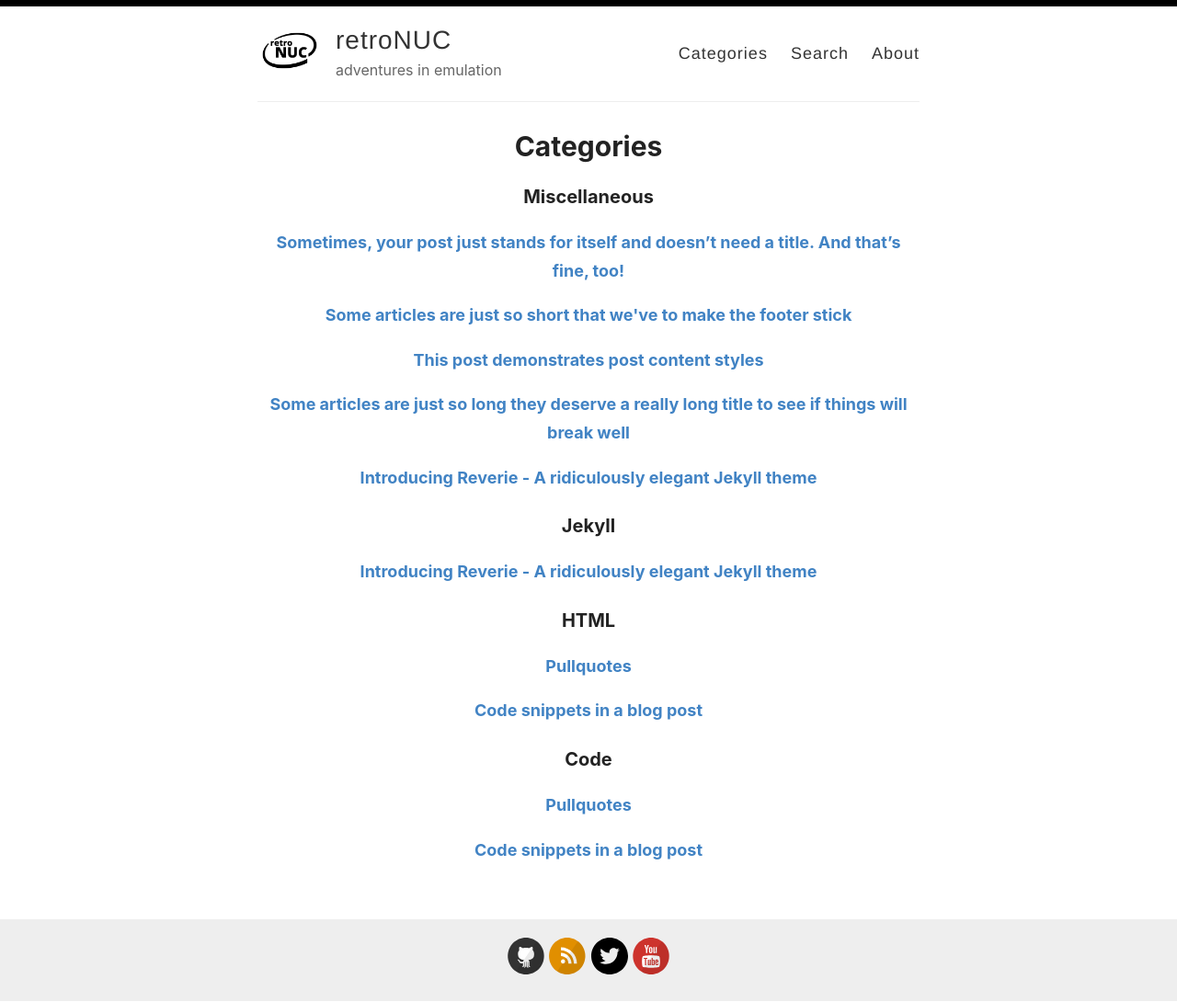
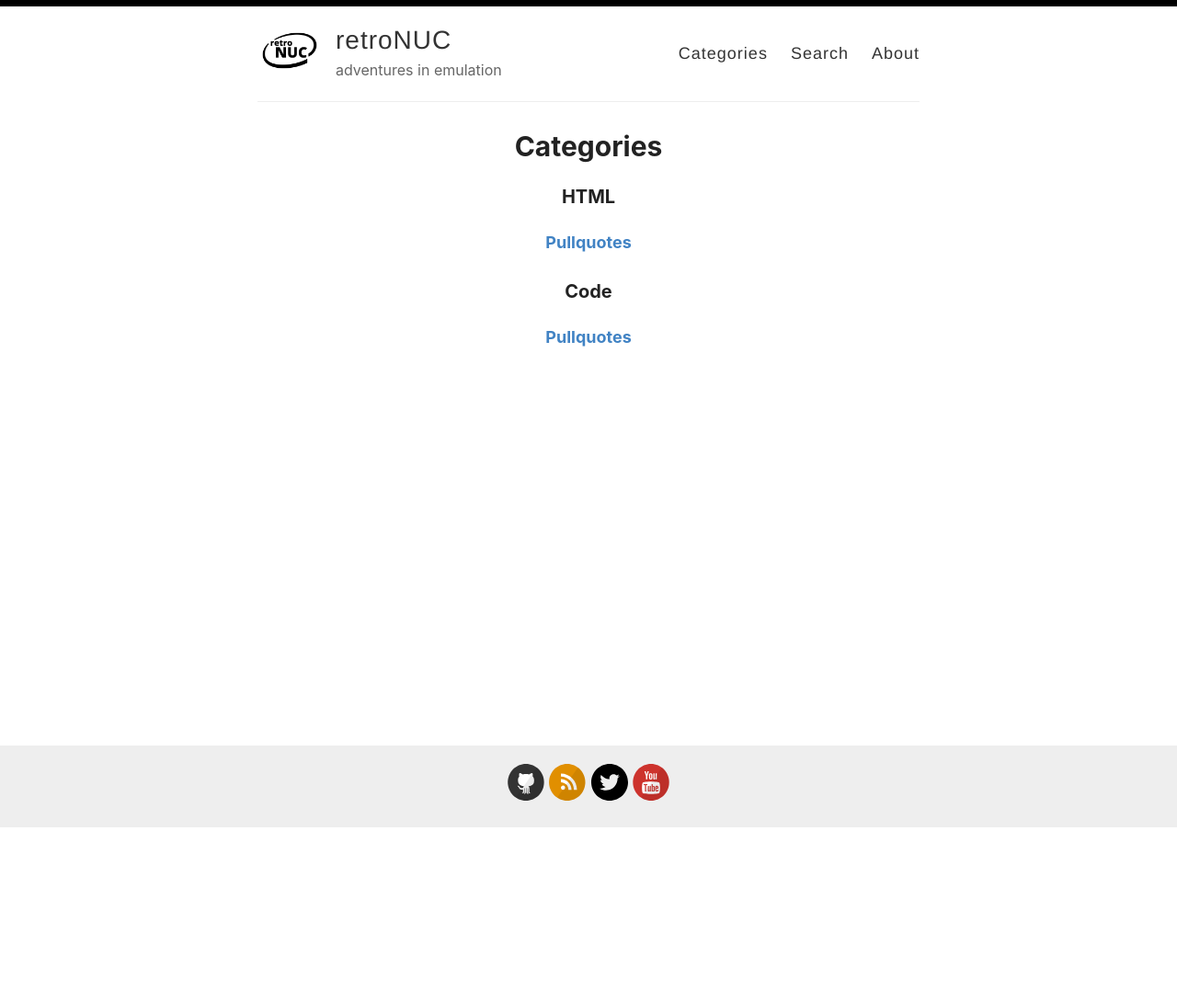
Before and after one commit to nearlyphil/nearlyphil.github.io, a Jekyll site: the page built from _pages/categories.md, in a window 1280 px wide. Shown: the whole page at 92% size. Built offline with Jekyll 4.4.1, drawn with Linux system fonts in a browser that asks for light colours; after the commit the page ends 901 px from its top, so only the background shows below that; part of the change alters nothing that is shown.

Commit message:
First test at 'branching' with WIP pages

````diff
--- a/_pages/about.md
+++ b/_pages/about.md
@@ -1,29 +1,31 @@
 ---
 layout: page
-title: About
+title: About retroNUC
 permalink: /about/
 ---
 
-[Reverie](https://github.com/amitmerchant1990/reverie) is a Jekyll theme which is simple and opinionated. It's actually a fork of [jekyll-now](https://github.com/barryclark/jekyll-now) with some additional features and personal touches which I've implemented to suit my needs for [my blog](https://www.amitmerchant.com).
+The retroNUC project comes from a very ambitious idea:
 
-This is a plug-and-play Jekyll theme which you can use on GitHub Pages without even setting up a local environment.
+> is it possible to have every game
 
-## Features
+It's the dream of the 'video game super console', isn't it?
 
-- Command-line free fork-first workflow, using GitHub.com to create, customize and post to your blog
-- Fully responsive and mobile optimized base theme
-- Sass/Coffeescript support using Jekyll 2.0
-- Free hosting on your GitHub Pages user site
-- All the SEO goodies comes in-built
-- Markdown blogging
-- Syntax highlighting using Pygments
-    - [Dracula syntax theme](https://draculatheme.com/) included
-- Disqus commenting
-- Google Analytics integration
-- Fuzzy search across blog posts
-- Pagination of posts works out-of-the-box.
-- Categorize posts out-of-the box
-- RSS Feed
-- In-built sitemap
+## Goals
+* Set up full, playable collections for all gamepad-based consoles
+  * In order to
 
-Learn more about it [here](https://github.com/amitmerchant1990/reverie) on how to get started.
+* Achieve the best _realistic_ experienceSet up a realistic experience while playing these games, if possible
+  * As the games were meant to be played - No internal resolution boosting
+  * Use RetroArch's overlay/shader systems where appropiate to emulate the look of CRT/LCD screens at a 4K resolution, without needing to invest in expensive older technology
+
+* Present games in a user-friendly way that preserves the history
+
+* Contribute back to video game emulation and preservation resources
+  * Capture/gather my own screenshots and video clips where existing resources don't meet my own quality standards, and upload these
+  * Use my own coding and development experience to test and report issues, as well as submit bug fixes or feature improvements to open-source software such as emulators
+
+* Develop my own skills in the following:
+  * Familiarity with linux-based systems
+  *
+  * Web development, markdown
+  * Image and video editing skills
--- a/_posts/2019-02-13-introducing-reverie-jekyll-theme.md
+++ /dev/null
@@ -1,85 +0,0 @@
----
-layout: post
-title: Introducing Reverie - A ridiculously elegant Jekyll theme
-categories: [Miscellaneous, Jekyll]
----
-
-[Reverie](https://github.com/amitmerchant1990/reverie) is a [Jekyll](https://jekyllrb.com/)-powered theme which is simple and opinionated. It's actually a fork of [jekyll-now](https://github.com/barryclark/jekyll-now) with some additional features and personal touches which I've implemented to suit my needs for my blog.
-
-This is a plug-and-play Jekyll theme which you can use on GitHub Pages without even setting up a local environment.
-
-![](/images/reverie-demo.png)
-
-## Features overview
-
-- Command-line free fork-first workflow, using GitHub.com to create, customize and post to your blog
-- Fully responsive and mobile optimized base theme
-- Sass/Coffeescript support using Jekyll 2.0
-- Free hosting on your GitHub Pages user site
-- All the SEO goodies comes in-built
-- Markdown blogging
-- Syntax highlighting using Pygments
-    - [Dracula syntax theme](https://draculatheme.com/) included
-- Disqus commenting
-- Google Analytics integration
-- Fuzzy search across blog posts
-- Pagination of posts works out-of-the-box.
-- Categorize posts out-of-the box
-- RSS Feed
-- In-built sitemap
-
-<div style="text-align: center;">
- <script async type="text/javascript" src="//cdn.carbonads.com/carbon.js?serve=CE7D6KJY&placement=wwwamitmerchantcom" id="_carbonads_js"></script>
-</div>
-
-## Using Reverie on GitHub Pages
-
-### Step 1) Fork Reverie to your User Repository
-
-Fork [this repository](https://github.com/amitmerchant1990/reverie), then rename the repository to `yourgithubusername.github.io`.
-
-Alternatively, you can use [Use this template](https://github.com/amitmerchant1990/reverie/generate) button if you want to create a repository with a clean commit history which will use Reverie as a template.
-
-Your Jekyll blog will often be viewable immediately at <https://yourgithubusername.github.io> (if it's not, you can often force it to build by completing step 2)
-
-### Step 2) Customize and view your site
-
-Enter your site name, description, avatar and many other options by editing the `_config.yml` file. You can easily turn on Google Analytics tracking, Disqus commenting and social icons here.
-
-Making a change to `_config.yml` (or any file in your repository) will force GitHub Pages to rebuild your site with jekyll. Your rebuilt site will be viewable a few seconds later at <https://yourgithubusername.github.io> - if not, give it ten minutes as GitHub suggests and it'll appear soon.
-
-### Step 3) Publish your first blog post
-
-Create a new file called `/_posts/2019-2-13-Hello-World.md` to publish your first blog post. That's all you need to do to publish your first blog post! This [Markdown Cheatsheet](https://github.com/adam-p/markdown-here/wiki/Markdown-Cheatsheet) might come in handy while writing the posts.
-
-> You can add additional posts in the browser on GitHub.com too! Just hit the <kbd>Create new file</kbd> button in `/_posts/` to create new content. Just make sure to include the [front-matter](http://jekyllrb.com/docs/frontmatter/) block at the top of each new blog post and make sure the post's filename is in this format: year-month-day-title.md
-
-## Using Categories in Reverie
-
-You can categorize your content based on `categories` in Reverie. For this, you just need to add `categories` in front matter like below:
-
-For adding single category:
-
-```md
-categories: JavaScript
-```
-
-For adding multiple categories:
-
-```md
-categories: [PHP, Laravel]
-```
-
-The contegorized content can be shown over this URL: <https://yourgithubusername.github.io/categories/>
-
-## RSS
-
-The generated [RSS feed](https://en.wikipedia.org/wiki/RSS) of your blog can be found at <https://yourgithubusername.github.io/feed>. You can see the example RSS feed over [here](https://www.amitmerchant.com/reverie/feed).
-
-## Sitemap
-
-The generated sitemap of your blog can be found at <https://yourgithubusername.github.io/sitemap>. You can see the example sitemap feed over [here](https://www.amitmerchant.com/reverie/sitemap).
-
-## License
-
-MIT
--- a/_posts/2019-08-08-no-title-posts.md
+++ /dev/null
@@ -1,6 +0,0 @@
----
-layout: post
-title: ""
-categories: Miscellaneous
----
-Sometimes, your post just stands for itself and doesn't need a title. And that's fine, too!
--- a/_posts/2019-7-27-super-long-article.md
+++ /dev/null
@@ -1,11 +0,0 @@
----
-layout: post
-title: Some articles are just so long they deserve a really long title to see if things will break well
-categories: Miscellaneous
----
-
-Lorem ipsum dolor sit amet, consectetur adipiscing elit. Fusce bibendum neque eget nunc mattis eu sollicitudin enim tincidunt. Vestibulum lacus tortor, ultricies id dignissim ac, bibendum in velit. Proin convallis mi ac felis pharetra aliquam. Curabitur dignissim accumsan rutrum. In arcu magna, aliquet vel pretium et, molestie et arcu. Mauris lobortis nulla et felis ullamcorper bibendum. Phasellus et hendrerit mauris. Proin eget nibh a massa vestibulum pretium. Suspendisse eu nisl a ante aliquet bibendum quis a nunc. Praesent varius interdum vehicula. Aenean risus libero, placerat at vestibulum eget, ultricies eu enim. Praesent nulla tortor, malesuada adipiscing adipiscing sollicitudin, adipiscing eget est.
-
-Lorem ipsum dolor sit amet, consectetur adipiscing elit. Fusce bibendum neque eget nunc mattis eu sollicitudin enim tincidunt. Vestibulum lacus tortor, ultricies id dignissim ac, bibendum in velit. Proin convallis mi ac felis pharetra aliquam. Curabitur dignissim accumsan rutrum. In arcu magna, aliquet vel pretium et, molestie et arcu. Mauris lobortis nulla et felis ullamcorper bibendum. Phasellus et hendrerit mauris. Proin eget nibh a massa vestibulum pretium. Suspendisse eu nisl a ante aliquet bibendum quis a nunc. Praesent varius interdum vehicula. Aenean risus libero, placerat at vestibulum eget, ultricies eu enim. Praesent nulla tortor, malesuada adipiscing adipiscing sollicitudin, adipiscing eget est.
-
-Lorem ipsum dolor sit amet, consectetur adipiscing elit. Fusce bibendum neque eget nunc mattis eu sollicitudin enim tincidunt. Vestibulum lacus tortor, ultricies id dignissim ac, bibendum in velit. Proin convallis mi ac felis pharetra aliquam. Curabitur dignissim accumsan rutrum. In arcu magna, aliquet vel pretium et, molestie et arcu. Mauris lobortis nulla et felis ullamcorper bibendum. Phasellus et hendrerit mauris. Proin eget nibh a massa vestibulum pretium. Suspendisse eu nisl a ante aliquet bibendum quis a nunc. Praesent varius interdum vehicula. Aenean risus libero, placerat at vestibulum eget, ultricies eu enim. Praesent nulla tortor, malesuada adipiscing adipiscing sollicitudin, adipiscing eget est.
--- a/_posts/2019-7-27-this-post-demonstrates-post-content-styles.md
+++ /dev/null
@@ -1,95 +0,0 @@
----
-layout: post
-title: This post demonstrates post content styles
-categories: Miscellaneous
----
-
-Lorem ipsum dolor sit amet, consectetur adipiscing elit. Fusce bibendum neque eget nunc mattis eu sollicitudin enim tincidunt. Vestibulum lacus tortor, ultricies id dignissim ac, bibendum in velit. Praesent varius interdum vehicula. Aenean risus libero, placerat at vestibulum eget, ultricies eu enim. Praesent nulla tortor, malesuada adipiscing adipiscing sollicitudin, adipiscing eget est.
-
-## Some great heading (h2)
-
-Proin convallis mi ac felis pharetra aliquam. Curabitur dignissim accumsan rutrum. In arcu magna, aliquet vel pretium et, molestie et arcu.
-
-Mauris lobortis nulla et felis ullamcorper bibendum. Phasellus et hendrerit mauris. Proin eget nibh a massa vestibulum pretium. Suspendisse eu nisl a ante aliquet bibendum quis a nunc. Praesent varius interdum vehicula. Aenean risus libero, placerat at vestibulum eget, ultricies eu enim. Praesent nulla tortor, malesuada adipiscing adipiscing sollicitudin, adipiscing eget est.
-
-## Another great heading (h2)
-
-Lorem ipsum dolor sit amet, consectetur adipiscing elit. Fusce bibendum neque eget nunc mattis eu sollicitudin enim tincidunt. Vestibulum lacus tortor, ultricies id dignissim ac, bibendum in velit.
-
-### Some great subheading (h3)
-
-Proin convallis mi ac felis pharetra aliquam. Curabitur dignissim accumsan rutrum. In arcu magna, aliquet vel pretium et, molestie et arcu. Mauris lobortis nulla et felis ullamcorper bibendum.
-
-Phasellus et hendrerit mauris. Proin eget nibh a massa vestibulum pretium. Suspendisse eu nisl a ante aliquet bibendum quis a nunc.
-
-### Some great subheading (h3)
-
-Praesent varius interdum vehicula. Aenean risus libero, placerat at vestibulum eget, ultricies eu enim. Praesent nulla tortor, malesuada adipiscing adipiscing sollicitudin, adipiscing eget est.
-
-> This quote will change your life. It will reveal the secrets of the universe, and all the wonders of humanity. Don't misuse it.
-
-Lorem ipsum dolor sit amet, consectetur adipiscing elit. Fusce bibendum neque eget nunc mattis eu sollicitudin enim tincidunt.
-
-### Some great subheading (h3)
-
-Vestibulum lacus tortor, ultricies id dignissim ac, bibendum in velit. Proin convallis mi ac felis pharetra aliquam. Curabitur dignissim accumsan rutrum.
-
-```html
-<html>
-  <head>
-  </head>
-  <body>
-    <p>Hello, World!</p>
-  </body>
-</html>
-```
-
-
-In arcu magna, aliquet vel pretium et, molestie et arcu. Mauris lobortis nulla et felis ullamcorper bibendum. Phasellus et hendrerit mauris.
-
-#### You might want a sub-subheading (h4)
-
-In arcu magna, aliquet vel pretium et, molestie et arcu. Mauris lobortis nulla et felis ullamcorper bibendum. Phasellus et hendrerit mauris.
-
-In arcu magna, aliquet vel pretium et, molestie et arcu. Mauris lobortis nulla et felis ullamcorper bibendum. Phasellus et hendrerit mauris.
-
-#### But it's probably overkill (h4)
-
-In arcu magna, aliquet vel pretium et, molestie et arcu. Mauris lobortis nulla et felis ullamcorper bibendum. Phasellus et hendrerit mauris.
-
-### Oh hai, an unordered list!!
-
-In arcu magna, aliquet vel pretium et, molestie et arcu. Mauris lobortis nulla et felis ullamcorper bibendum. Phasellus et hendrerit mauris.
-
-- First item, yo
-- Second item, dawg
-- Third item, what what?!
-- Fourth item, fo sheezy my neezy
-
-### Oh hai, an ordered list!!
-
-In arcu magna, aliquet vel pretium et, molestie et arcu. Mauris lobortis nulla et felis ullamcorper bibendum. Phasellus et hendrerit mauris.
-
-1. First item, yo
-2. Second item, dawg
-3. Third item, what what?!
-4. Fourth item, fo sheezy my neezy
-
-
-
-## Headings are cool! (h2)
-
-Proin eget nibh a massa vestibulum pretium. Suspendisse eu nisl a ante aliquet bibendum quis a nunc. Praesent varius interdum vehicula. Aenean risus libero, placerat at vestibulum eget, ultricies eu enim. Praesent nulla tortor, malesuada adipiscing adipiscing sollicitudin, adipiscing eget est.
-
-Praesent nulla tortor, malesuada adipiscing adipiscing sollicitudin, adipiscing eget est.
-
-Proin eget nibh a massa vestibulum pretium. Suspendisse eu nisl a ante aliquet bibendum quis a nunc.
-
-### Tables
-
-|Title 1               | Title 2               | Title 3               | Title 4              |
-|--------------------- | --------------------- | --------------------- | ---------------------|
-|lorem                 | lorem ipsum           | lorem ipsum dolor     | lorem ipsum dolor sit|
-|lorem ipsum dolor sit | lorem ipsum dolor sit | lorem ipsum dolor sit | lorem ipsum dolor sit|
-|lorem ipsum dolor sit | lorem ipsum dolor sit | lorem ipsum dolor sit | lorem ipsum dolor sit|
-|lorem ipsum dolor sit | lorem ipsum dolor sit | lorem ipsum dolor sit | lorem ipsum dolor sit|
--- a/_posts/2019-7-28-super-short-article.md
+++ /dev/null
@@ -1,7 +0,0 @@
----
-layout: post
-title: Some articles are just so short that we've to make the footer stick
-categories: Miscellaneous
----
-
-Lorem ipsum dolor sit amet, consectetur adipisicing elit, sed do eiusmod tempor incididunt ut labore et dolore magna aliqua. Ut enim ad minim veniam, quis nostrud exercitation ullamco laboris nisi ut aliquip ex ea commodo consequat. Duis aute irure dolor in reprehenderit in voluptate velit esse cillum dolore eu fugiat nulla pariatur. Excepteur sint occaecat cupidatat non proident, sunt in culpa qui officia deserunt mollit anim id est laborum.
--- a/_posts/2019-8-12-code-snippets.md
+++ /dev/null
@@ -1,42 +0,0 @@
----
-layout: post
-title:  Code snippets in a blog post
-categories: [HTML,Code]
----
-
-This post demonstrate the use of code snippets in the theme. The code snippets are powered by [Pygments](http://pygments.org/) and the code theme that is been used in Reverie is called [Draula](https://draculatheme.com/).
-
-This is a raw snippet:
-
-```
-hello world
-123
-This is a text snippet
-```
-
-This is a PHP snippet:
-
-```php
-<?php
-    echo 'Hello, World!';
-?>
-```
-
-This is a JavaScript snippet:
-
-```js
-const add = (a, b) => a + b
-const minus = (a, b) => a - b
-
-console.log(add(100,200))  // 300
-console.log(minus(100,200))  // -100
-```
-
-This is a Python snippet:
-
-```python
-def say_hello():
-    print("hello world!")
-
-say_hello()   // "hello world!"
-```
````
Also changed, not shown: 1 other file.
